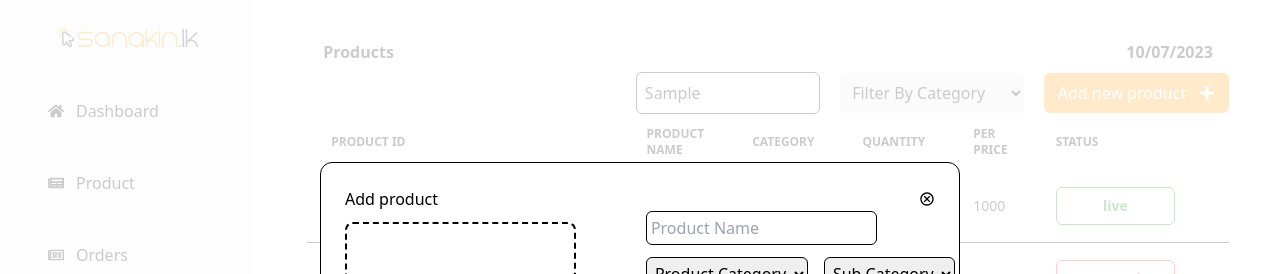
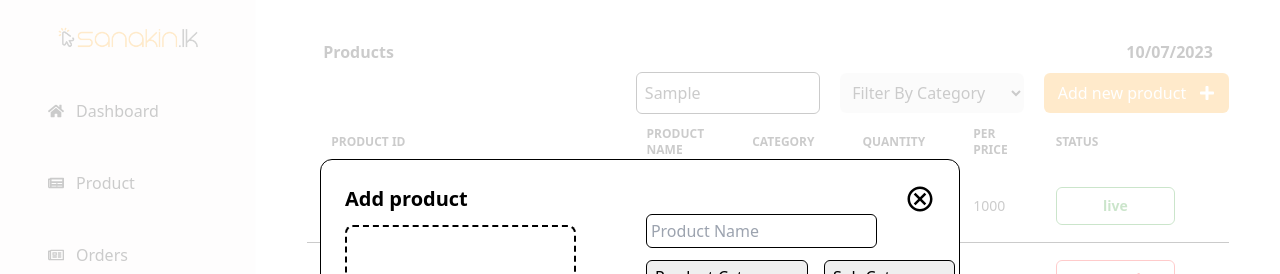
Before and after one commit to RachidId/portfolio, a React (Vite) app: page /home/product in a window 1280 px wide. Both pictures are taken after typing "Sample" into the empty fields and a click on the button "Add new product". Shown: the top 274 px of the page. Built offline with nearby package versions, Linux system fonts and the light colour scheme.

Commit message:
make product.jsx better

```diff
--- a/src/components/dashboard/Product.jsx
+++ b/src/components/dashboard/Product.jsx
@@ -109,8 +109,8 @@ const Product = () => {
 
       {addingProd && <div className="bg-[white] border absolute transform left-1/2 top-1/2 -translate-x-1/2 translate-y-[-50%] p-6 rounded-xl w-[50%]">
         <div className="flex items-center justify-between">
-          <h1>Add product</h1>
-          <button onClick={()=>dispatch(toggleAdd())}> <MdOutlineCancel /> </button>
+          <h1 className="text-[20px] font-bold">Add product</h1>
+          <button onClick={()=>dispatch(toggleAdd())} className="text-[30px]"> <MdOutlineCancel /> </button>
         </div>
         <div className="flex items-center justify-between">
           <div className="grid grid-cols-1 w-[49%]">
```
